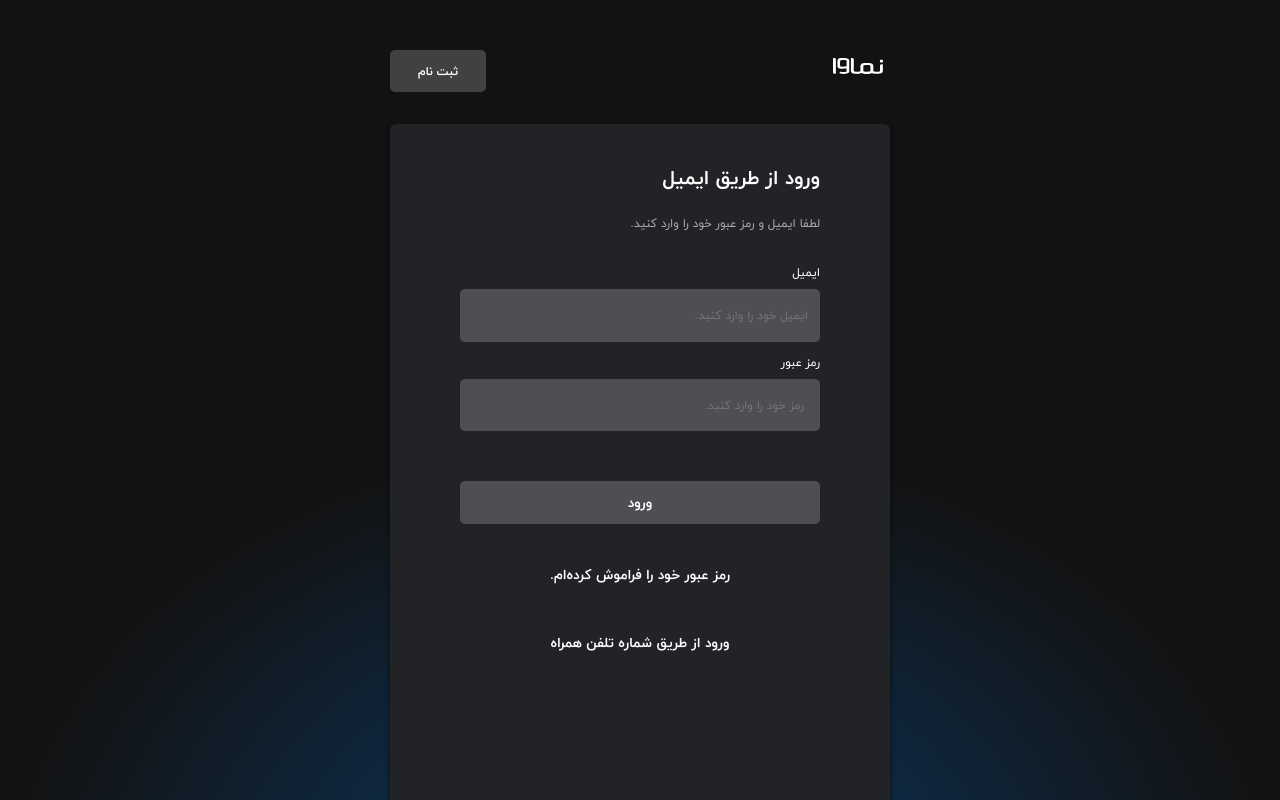
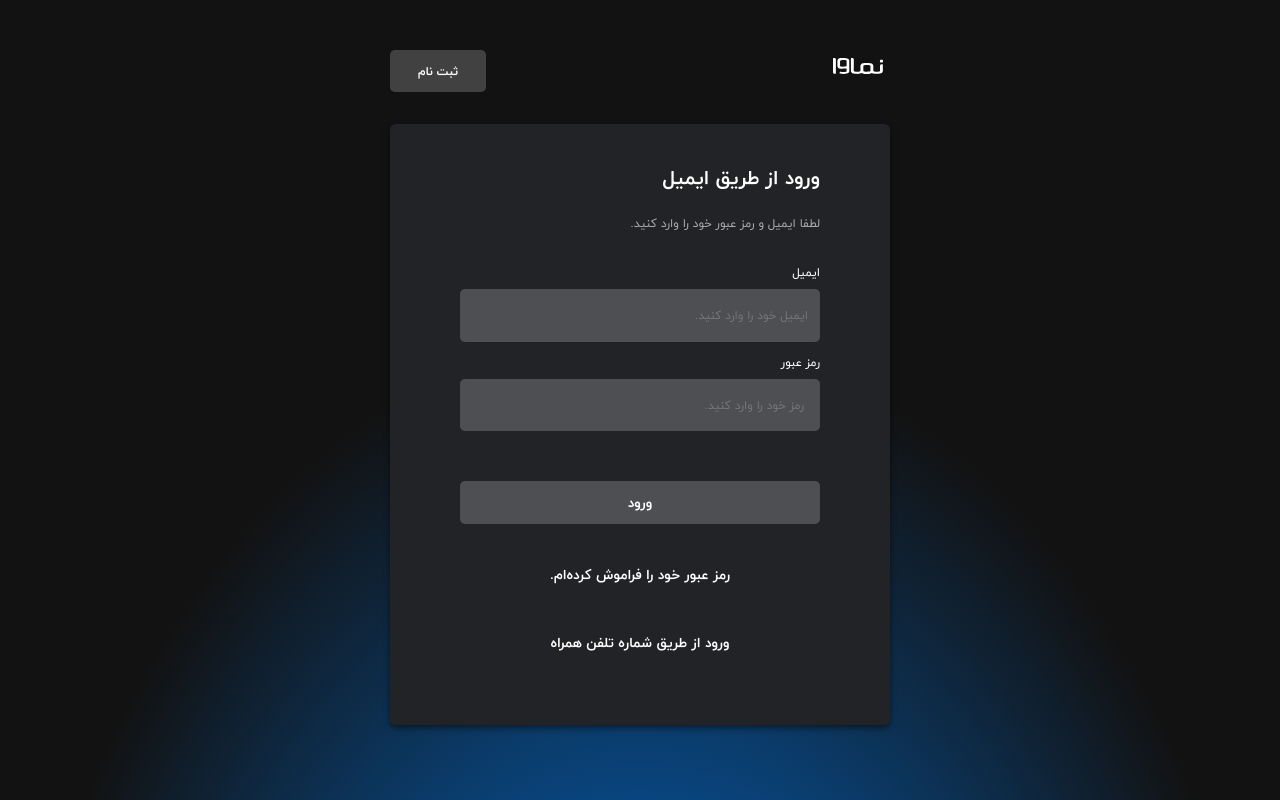
Before and after one commit to AlirezaHeydariRepo/namava-intership, a React (Create React App) app in the folder login/: page / in a window 1280 px wide. Shown: the top 800 px of the page. Built offline with nearby package versions, Linux system fonts and the light colour scheme.

Commit message:
fix some styles

```diff
--- a/login/src/App.css
+++ b/login/src/App.css
@@ -1,10 +1,11 @@
 .app {
     color: #FFFFFF;
-    background: radial-gradient(50% 33.71% at 50% 65%, rgba(1, 111, 216, 0.349508) 12.25%, rgba(1, 111, 216, 0.0001) 100%);
+    background: radial-gradient(50% 73.71% at 50% 100%, #016FD8 0%, rgba(1, 111, 216, 0.749508) 30.25%, rgba(1, 111, 216, 0.0001) 100%);
+
 }
 @media screen and (min-width: 800px) {
     .app {
-        background: radial-gradient(50% 33.71% at 50% 65%, rgba(1, 111, 216, 0.349508) 15.25%, rgba(1, 111, 216, 0.0001) 100%);
+        /* background: radial-gradient(50% 33.71% at 50% 50%, #016FD8 0%, rgba(1, 111, 216, 0.749508) 30.25%, rgba(1, 111, 216, 0.0001) 100%); */
 
     }
 }
--- a/login/src/components/LogIn/style.css
+++ b/login/src/components/LogIn/style.css
@@ -128,6 +128,9 @@
     }
 }
 @media screen and (min-width: 1280px) {
+    .logInWithPhone {
+        margin-bottom: 0;
+    }
     .logIn {
         width: 500px;
         padding: 36px 70px 70px;
```
